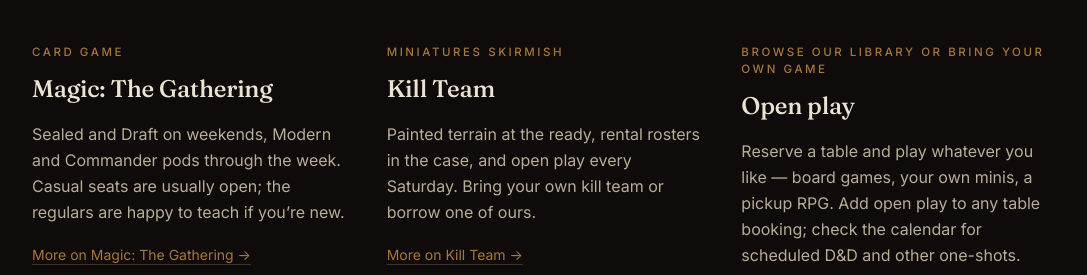
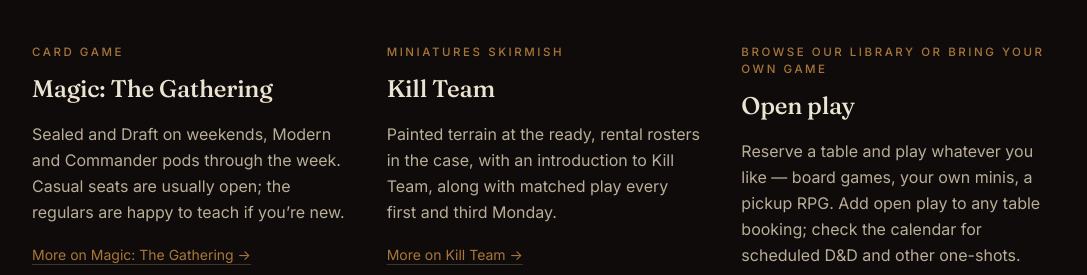
Before and after one commit to Atlas-Of-Abraxas/warehouse-41, a Next.js app: page / in a window 1280 px wide. Shown: the part 912-1187 px from the top of the page, without its empty margins (96-1183 px from the left). Built offline with nearby package versions, Linux system fonts and the light colour scheme; no server answers.

Commit message:
Update Kill Team blurb on homepage
Mention intro to Kill Team and matched play on 1st & 3rd Mondays.

```diff
--- a/src/app/page.tsx
+++ b/src/app/page.tsx
@@ -64,7 +64,7 @@ export default function HomePage() {
               href="/killteam"
               kicker="Miniatures skirmish"
               title="Kill Team"
-              body="Painted terrain at the ready, rental rosters in the case, and open play every Saturday. Bring your own kill team or borrow one of ours."
+              body="Painted terrain at the ready, rental rosters in the case, with an introduction to Kill Team, along with matched play every first and third Monday."
             />
             <PlayBlock
               href="/book-a-table"
```
